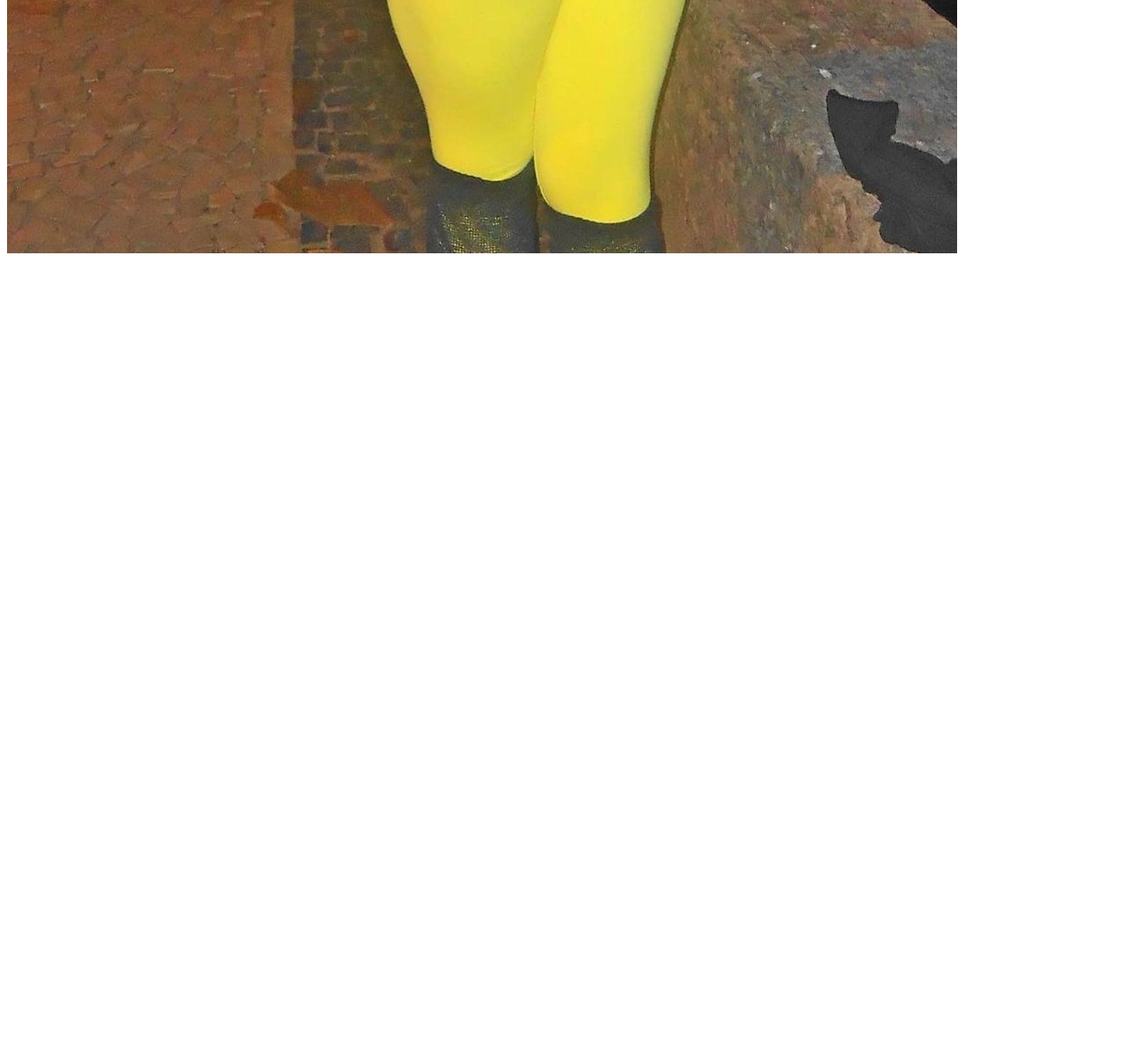
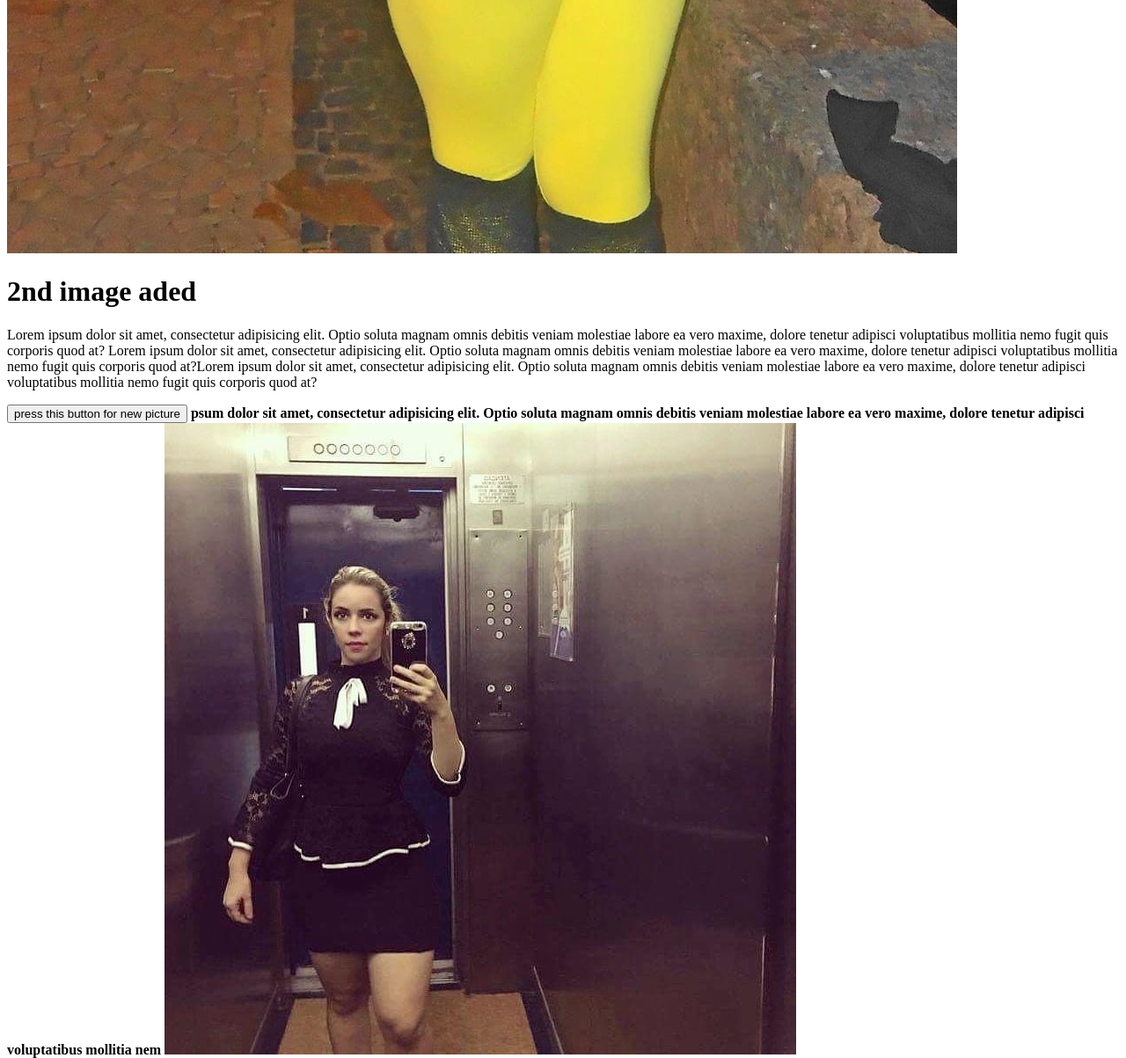
Before and after one commit to rakips/second-repo, a plain HTML site: page index.html in a window 1280 px wide. Shown: the part 1230-2433 px from the top of the page at 88% size. Before the commit the page ends 1530 px from the top, so only its background shows below. Drawn offline with Linux system fonts and the light colour scheme.

Commit message:
second image added!

```diff
--- a/index.html
+++ b/index.html
@@ -15,5 +15,15 @@
 
     <img src="asset/Image/1 (2).jpg" alt="">
 
+
+    <h1> 2nd image aded </h1>
+    <p>Lorem ipsum dolor sit amet, consectetur adipisicing elit. Optio soluta magnam omnis debitis veniam molestiae labore ea vero maxime, dolore tenetur adipisci voluptatibus mollitia nemo fugit quis corporis quod at?
+        Lorem ipsum dolor sit amet, consectetur adipisicing elit. Optio soluta magnam omnis debitis veniam molestiae labore ea vero maxime, dolore tenetur adipisci voluptatibus mollitia nemo fugit quis corporis quod at?Lorem ipsum dolor sit amet, consectetur adipisicing elit. Optio soluta magnam omnis debitis veniam molestiae labore ea vero maxime, dolore tenetur adipisci voluptatibus mollitia nemo fugit quis corporis quod at? </p>
+        <button type="submit"> press this button for new picture </button>
+
+        <strong>psum dolor sit amet, consectetur adipisicing elit. Optio soluta magnam omnis debitis veniam molestiae labore ea vero maxime, dolore tenetur adipisci voluptatibus mollitia nem</strong>
+
+        <img src="asset/Image/1 (5).jpg" alt="">
+
 </body>
 </html>
```
